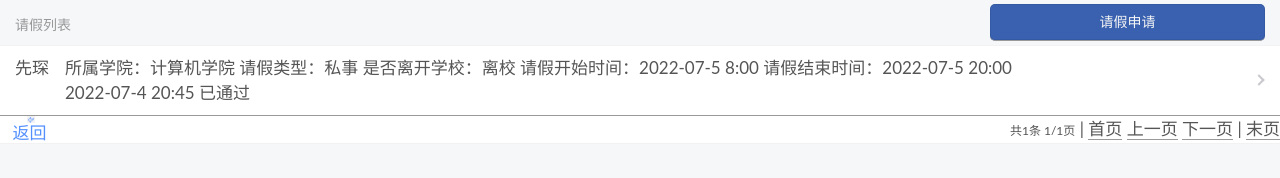
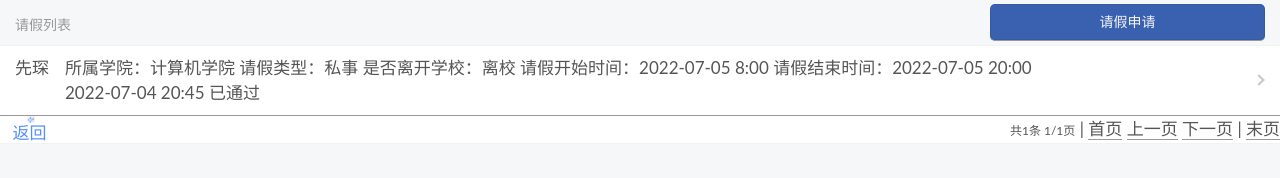
Before and after one commit to Yoosen/yoosen.github.io, a plain HTML site: page index2.html in a window 1280 px wide. Drawn offline with Linux system fonts and the light colour scheme; files that its build step writes are made by us from their sources.

Commit message:
Update index2.html

```diff
--- a/index2.html
+++ b/index2.html
@@ -168,12 +168,12 @@
 			var myDate = new Date();
 			var y = myDate.getFullYear(); //获取完整的年份(4位,1970-????)
 			var m = ("0" + (myDate.getMonth() + 1)).slice(-2); //获取当前月份(0-11,0代表1月)
-			var d = myDate.getDate(); //获取当前日(1-31)
+			var d = ("0" + myDate.getDate()).slice(-2); //获取当前日(1-31)
 
 			var previous = new Date(myDate.getTime()-24*60*60*1000);	//获取前一天
 			var pYear = previous.getFullYear(); //获取前一天完整的年份(4位,1970-????)
 			var pMonth = ("0" + (previous.getMonth() + 1)).slice(-2); //获取前一天的当前月份(0-11,0代表1月)
-			var pDay = previous.getDate(); //获取前一天的当前日(1-31)
+			var pDay = ("0" + previous.getDate()).slice(-2); //获取前一天的当前日(1-31)
 
 			var startTime = y + "-" + m + "-" + d + " 8:00"; //开始时间
 			var endTime = y + "-" + m + "-" + d + " 20:00";	//结束时间
```
